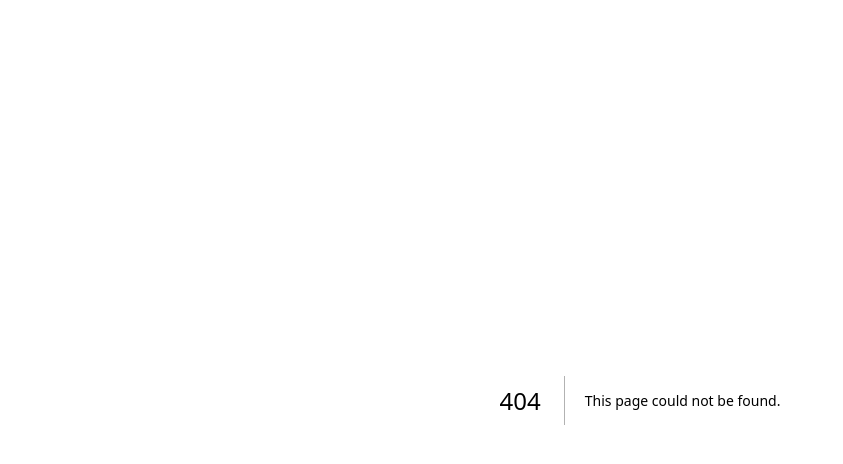
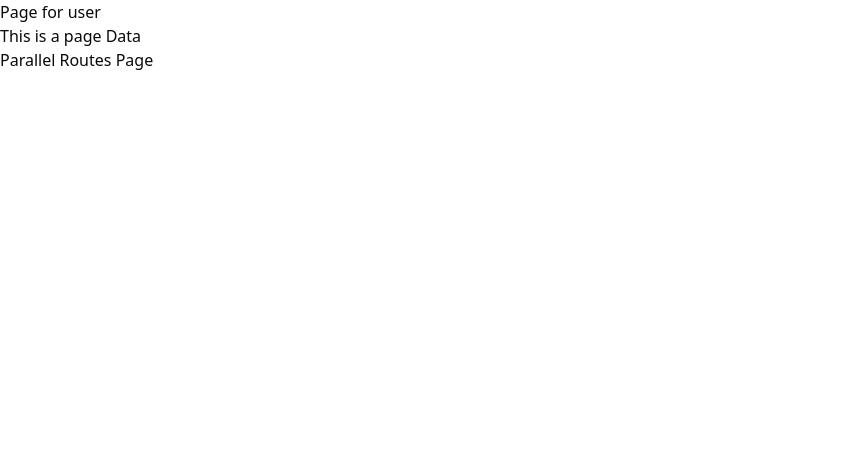
Before and after one commit to tochratana/next-ts-homework, a Next.js app: page /parallel in a window 1280 px wide. Before the commit this address had no page. Shown: the top 464 px of the page, without its empty margins (0-843 px from the left). Built offline with nearby package versions, Linux system fonts and the light colour scheme.

Commit message:
feature: parallel route testing

```diff
--- /dev/null
+++ b/Review-Y2-S1-Mindterm/routing.md
@@ -0,0 +1,25 @@
+## Route in Next.ts
+
+ក្នុងបរិបទ Next.js Routing គឺជាយន្តការផ្អែកលើ file-system បង្កើតមកស្រាប់ ដែលតភ្ជាប់ files និង folders ក្នុង project ទៅកាន់ URL ដោយស្វ័យប្រវត្តិ។Next.js អាចដំណើរការ routing ដោយខ្លួនឯង ទាំង Static, Dynamic, Nested និង API routes មិនដូច React ដែលតម្រូវឱ្យដំឡើង Library React Routing បន្ថែមដើម្បីអាចដំណើរការបាននោះទេ។
+
+Route សំខាន់៖
+1. File-System Based Routing (Page route នៅក្នុង file `page/` និង App route នៅក្នុង `app/`)
+2. Route Segments: ទីតាំង folder នីមួយៗតំណាងឱ្យ route segment ដែលអនុញ្ញាតឱ្យយើង access ទៅកាន់ file ក្នុង folder បាន។
+
+ប្រភេទរបស់ route៖
+- static route
+- dynamic route
+- nested route
+- api route
+- Catch-All Routes
+- Parallel Routes
+- Intercepting Routes
+- Route Groups
+- Middleware (Proxy)
+
+**Navigation** ក្នុង Next.js គឺជាដំណើរការនៃការផ្លាស់ប្ដូរ (moving) រវាង pages ដោយមិន reload browser ឡើងវិញ
+
+`Parallel Routes`: Parallel routes គឺជាវិធីមួយដើម្បីបង្ហាញ page ច្រើននៅក្នុង view ដូចគ្នា ។ ពួក វាត្រូវបានកំណត់ដោយប្រើប្រាស់រន្ធ (slots) ដែលជា folders ពិសេសដែល prefixed ដោយនិមិត្តសញ្ញា the @ symbol (ឧទាហរណ៍៖ @analytics, @team) ។
+[dmeo](../src/app/parallel/readme.md)
+
+`Intercepting Routes`: Intercepting routes អនុញ្ញាត្តិឲ្យអ្នកផ្លាស់ប្ដូរ the route ដើម្បីបង្ហាញ content នៅក្នុងបរិបទនៃ the current layout ទោះបីជាគោលដៅដែលបានបម្រុងទុកគឺជា a URL ផ្សេងក៏ដោយ ។
--- a/src/app/page.tsx
+++ b/src/app/page.tsx
@@ -1,10 +1,12 @@
 import GetProductUsingRtk from "@/components/product/GetProductUsingRtk";
 import Image from "next/image";
+import ParallelLayout from "./parallel/layout";
 
 export default function Home() {
   return (
     <div className="flex min-h-screen items-center justify-center bg-zinc-50 font-sans dark:bg-black">
-      <GetProductUsingRtk />
+      {/* <GetProductUsingRtk /> */}
+      {/* <ParallelLayout /> */}
     </div>
   );
 }
--- /dev/null
+++ b/src/app/parallel/@data/default.ts
@@ -0,0 +1,3 @@
+export default function Default() {
+  return null;
+}
--- /dev/null
+++ b/src/app/parallel/@data/page.tsx
@@ -0,0 +1,5 @@
+export default function Data(){
+  return (
+    <h1>This is a page Data </h1>
+  )
+}
--- /dev/null
+++ b/src/app/parallel/@user/default.ts
@@ -0,0 +1,3 @@
+export default function Default() {
+  return null;
+}
--- /dev/null
+++ b/src/app/parallel/@user/page.tsx
@@ -0,0 +1,3 @@
+export default function User() {
+  return <h1>Page for user</h1>;
+}
--- /dev/null
+++ b/src/app/parallel/layout.tsx
@@ -0,0 +1,17 @@
+export default function ParallelLayout({
+  user,
+  data,
+  children,
+}: Readonly<{
+  user: React.ReactNode;
+  data: React.ReactNode;
+  children: React.ReactNode;
+}>) {
+  return (
+    <div>
+      {user}
+      {data}
+      {children}
+    </div>
+  );
+}
--- /dev/null
+++ b/src/app/parallel/page.tsx
@@ -0,0 +1,7 @@
+export default function ParallelPage() {
+  return (
+    <div>
+      <h1>Parallel Routes Page</h1>
+    </div>
+  );
+}
```
Also changed, not shown: src/app/parallel/readme.md (added).
